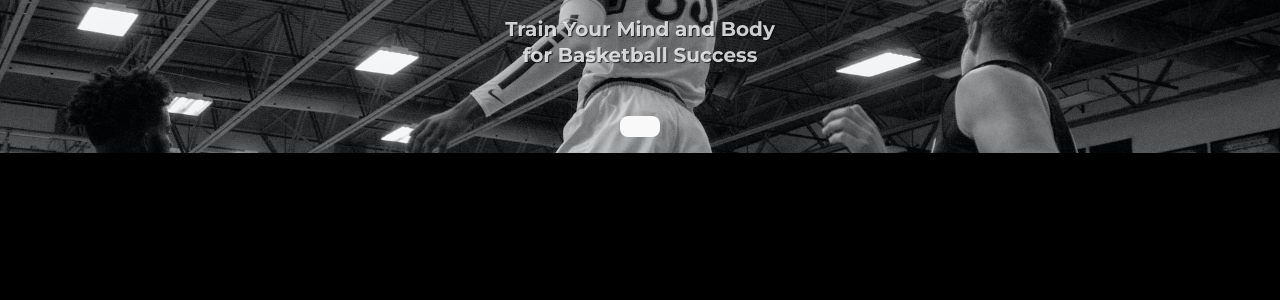
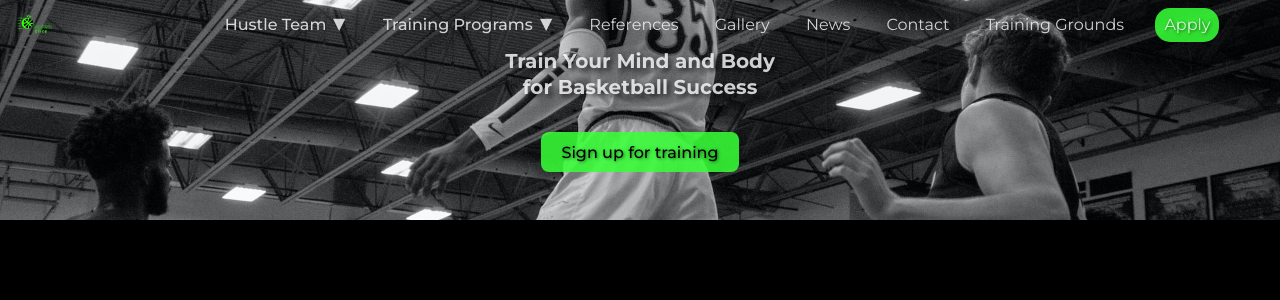
Before and after one commit to anthonyjprater/chosen-elite, a Vue app: page / in a window 1280 px wide. Shown: the top 300 px of the page. Built offline with nearby package versions, Linux system fonts and the light colour scheme.

Commit message:
main hero header

```diff
--- a/src/App.vue
+++ b/src/App.vue
@@ -1,6 +1,6 @@
 <script setup>
 // import HelloWorld from './components/HelloWorld.vue'
-// import MainHeader from './components/headers/MainHeader.vue'
+import MainHeader from './components/headers/MainHeader.vue'
 // import MainFooter from './components/footers/MainFooter.vue'
 import MainHero from './components/heros/MainHero.vue';
 </script>
--- a/src/components/headers/MainHeader.vue
+++ b/src/components/headers/MainHeader.vue
@@ -1,9 +1,15 @@
 <script setup>
+const props = defineProps({
+  isTransparent: {
+    type: Boolean,
+    default: true,
+  },
+})
 
 </script>
 
 <template>
-    <header class="header">
+    <header class="header" :class="{ transparent: isTransparent }">
         <a href="#">
           <img src="/elite-logo.svg" class="logo" alt=""/>
           <span class="sr-only">Go to Team Chosen Elite Home Page</span>
@@ -19,7 +25,7 @@
             </svg>
             <span class="sr-only">Main menu</span>
             </button>
-            <ul>
+            <ul :class="{ transparent: isTransparent }">
                 <li class="has-sub-menu">
                   <button class="sub-menu-trigger">Hustle Team</button>
                   <ul class="sub-menu">
@@ -55,6 +61,10 @@ header {
   display: flex;
   justify-content: space-between;
   background-color: var(--grey);
+}
+header.transparent,
+nav.main-nav ul.transparent {
+  background: transparent;
 }
 
 .logo {
--- a/src/components/heros/MainHero.vue
+++ b/src/components/heros/MainHero.vue
@@ -1,11 +1,16 @@
 <script setup>
+import { ref } from 'vue'
+import MainHeader from '../headers/MainHeader.vue'
+
+const transparent = ref(true)
 
 </script>
 
 <template>
   <div class="main-hero">
+    <MainHeader :isTransparent="transparent"/>
     <h1 class="hero-headline">Train Your Mind and Body for Basketball Success</h1>
-    <button></button>
+    <button class="sign-up">Sign up for training</button>
   </div>
 </template>
 
@@ -15,10 +20,10 @@
   flex-direction: column;
   align-items: center;
   justify-content: center;
-      gap: 3rem;
+  gap: 2rem;
   width: 100vw;
   background: center/ cover no-repeat url("/placeholder-bg.jpg");
-      padding: 1rem;
+  padding: 3rem;
 }
 h1 {
   font-size: 1.25rem;
@@ -26,6 +31,26 @@
   width: max(30%,200px);
   text-wrap: balance;
   line-height: 1.3;
-      text-shadow: 1px 1px 1px rgba(0, 0, 0, 0.7);
+  text-shadow: 3px 3px 5px rgba(0, 0, 0, 0.7);
+}
+
+button.sign-up {
+  background-color: var(--green);
+  text-shadow: 1px 1px 3px rgba(0, 0, 0, 0.5);
+  border-radius: 8px;
+}
+
+.main-hero > header {
+  width: 100vw;
+  position: fixed;
+  top: 0;
+}
+
+.main-nav ul {
+  background-color: none;
+}
+
+@media (min-width: 768px) {
+
 }
 </style>
--- a/src/main.js
+++ b/src/main.js
@@ -4,127 +4,127 @@ import App from './App.vue'
 
 createApp(App).mount('#app')
 
-// // MENU NAVIGATION-------------------------------------------------------------------------------------------------------
-// const nav = document.querySelector('.main-nav')
-// const trigger = document.querySelector('.menu-trigger')
-// const menu = document.querySelector('.main-nav ul')
-// const footerMenu = document.querySelectorAll('.footer-sub-menu')
+// MENU NAVIGATION-------------------------------------------------------------------------------------------------------
+const nav = document.querySelector('.main-nav')
+const trigger = document.querySelector('.menu-trigger')
+const menu = document.querySelector('.main-nav ul')
+const footerMenu = document.querySelectorAll('.footer-sub-menu')
 
-// // Hide menu on open.
-// menu.classList.add('hide')
+// Hide menu on open.
+menu.classList.add('hide')
 
-// // Toggle menu open/closed.
-// const toggleMenu = (status) => {
-//   if (status == 'false') {
-//     menu.classList.remove('hide')
-//     trigger.setAttribute('aria-expanded', 'true')
-//     trigger.setAttribute('aria-label', 'Close submenu.')
-//   } else {
-//     menu.classList.add('hide')
-//     trigger.setAttribute('aria-expanded', 'false')
-//     trigger.setAttribute('aria-label', 'Open submenu.')
-//   }
-// }
+// Toggle menu open/closed.
+const toggleMenu = (status) => {
+  if (status == 'false') {
+    menu.classList.remove('hide')
+    trigger.setAttribute('aria-expanded', 'true')
+    trigger.setAttribute('aria-label', 'Close submenu.')
+  } else {
+    menu.classList.add('hide')
+    trigger.setAttribute('aria-expanded', 'false')
+    trigger.setAttribute('aria-label', 'Open submenu.')
+  }
+}
 
-// // Set initial state for the button.
-// trigger.setAttribute('aria-expanded', 'false')
-// trigger.setAttribute('aria-label', 'Open submenu.')
+// Set initial state for the button.
+trigger.setAttribute('aria-expanded', 'false')
+trigger.setAttribute('aria-label', 'Open submenu.')
 
-// // Listen for button click
-// trigger.addEventListener('click', function () {
-//   const status = trigger.getAttribute('aria-expanded')
-//   toggleMenu(status)
-// })
+// Listen for button click
+trigger.addEventListener('click', function () {
+  const status = trigger.getAttribute('aria-expanded')
+  toggleMenu(status)
+})
 
-// // Close menu when user tabs outside the menu.
-// document.addEventListener('focusin', (e) => {
-//   if (e.target.closest('nav') !== nav && window.innerWidth < 800) {
-//     toggleMenu(true)
-//   }
-// })
+// Close menu when user tabs outside the menu.
+document.addEventListener('focusin', (e) => {
+  if (e.target.closest('nav') !== nav && window.innerWidth < 800) {
+    toggleMenu(true)
+  }
+})
 
-// // Close menu when user clicks outside the menu.
-// document.addEventListener('click', (e) => {
-//   if (e.target.closest('nav') !== nav && window.innerWidth < 800) {
-//     toggleMenu(true)
-//   }
-// })
+// Close menu when user clicks outside the menu.
+document.addEventListener('click', (e) => {
+  if (e.target.closest('nav') !== nav && window.innerWidth < 800) {
+    toggleMenu(true)
+  }
+})
 
-// // UNHIDE MENU ON LARGE SCREENS
-// if (window.innerWidth > 768) {
-//   menu.classList.remove('hide')
-// }
+// UNHIDE MENU ON LARGE SCREENS
+if (window.innerWidth > 768) {
+  menu.classList.remove('hide')
+}
 
-// // SUB-MENU NAVIGATION-------------------------------------------------------------------------------
-// // Find all sub-menus.
-// const subMenus = document.querySelectorAll('.main-nav ul ul')
-// // Find all sub-menu trigger buttons. */
-// const menuTriggers = document.querySelectorAll('.sub-menu-trigger')
+// SUB-MENU NAVIGATION-------------------------------------------------------------------------------
+// Find all sub-menus.
+const subMenus = document.querySelectorAll('.main-nav ul ul')
+// Find all sub-menu trigger buttons. */
+const menuTriggers = document.querySelectorAll('.sub-menu-trigger')
 
-// // Hide all sub-menus.
-// subMenus.forEach((subMenu) => {
-//   subMenu.classList.add('hide')
-// })
+// Hide all sub-menus.
+subMenus.forEach((subMenu) => {
+  subMenu.classList.add('hide')
+})
 
-// /**
-//  * Toggle sub-menu open/closed.
-//  * @param {DOM node} parent
-//  * @param {boolean} status
-//  */
-// const toggleSubMenu = (parent, status) => {
-//   const trigger = parent.querySelector('button')
-//   const subMenu = parent.querySelector('ul')
-//   if (status == 'false') {
-//     parent.classList.add('open')
-//     subMenu.classList.remove('hide')
-//     trigger.setAttribute('aria-expanded', 'true')
-//     trigger.setAttribute('aria-label', 'Close news menu.')
-//   } else {
-//     parent.classList.remove('open')
-//     subMenu.classList.add('hide')
-//     trigger.setAttribute('aria-expanded', 'false')
-//     trigger.setAttribute('aria-label', 'Open news menu.')
-//   }
-// }
+/**
+ * Toggle sub-menu open/closed.
+ * @param {DOM node} parent
+ * @param {boolean} status
+ */
+const toggleSubMenu = (parent, status) => {
+  const trigger = parent.querySelector('button')
+  const subMenu = parent.querySelector('ul')
+  if (status == 'false') {
+    parent.classList.add('open')
+    subMenu.classList.remove('hide')
+    trigger.setAttribute('aria-expanded', 'true')
+    trigger.setAttribute('aria-label', 'Close news menu.')
+  } else {
+    parent.classList.remove('open')
+    subMenu.classList.add('hide')
+    trigger.setAttribute('aria-expanded', 'false')
+    trigger.setAttribute('aria-label', 'Open news menu.')
+  }
+}
 
-// // For each trigger button:
-// // - add a down-arrow
-// // - set aria attributes
-// // - add event listener
-// menuTriggers.forEach((trigger) => {
-//   trigger.classList.add('sub')
-//   trigger.setAttribute('aria-expanded', 'false')
-//   trigger.setAttribute('aria-label', 'Open news menu.')
-//   trigger.addEventListener('click', function () {
-//     const parent = trigger.parentElement
-//     const status = trigger.getAttribute('aria-expanded')
-//     toggleSubMenu(parent, status)
-//   })
-// })
+// For each trigger button:
+// - add a down-arrow
+// - set aria attributes
+// - add event listener
+menuTriggers.forEach((trigger) => {
+  trigger.classList.add('sub')
+  trigger.setAttribute('aria-expanded', 'false')
+  trigger.setAttribute('aria-label', 'Open news menu.')
+  trigger.addEventListener('click', function () {
+    const parent = trigger.parentElement
+    const status = trigger.getAttribute('aria-expanded')
+    toggleSubMenu(parent, status)
+  })
+})
 
-// // Close sub-menus when user tabs outside menu.
-// document.addEventListener('focusin', (e) => {
-//   let currentSubMenu = document.querySelector('.open')
-//   if (
-//     currentSubMenu &&
-//     e.target.closest('.has-sub-menu') !== currentSubMenu &&
-//     window.innerWidth < 768
-//   ) {
-//     toggleSubMenu(currentSubMenu, true)
-//   }
-// })
+// Close sub-menus when user tabs outside menu.
+document.addEventListener('focusin', (e) => {
+  let currentSubMenu = document.querySelector('.open')
+  if (
+    currentSubMenu &&
+    e.target.closest('.has-sub-menu') !== currentSubMenu &&
+    window.innerWidth < 768
+  ) {
+    toggleSubMenu(currentSubMenu, true)
+  }
+})
 
-// // Close sub-menus when user clicks outside menu.
-// document.addEventListener('click', (e) => {
-//   let currentSubMenu = document.querySelector('.open')
-//   if (
-//     currentSubMenu &&
-//     e.target.closest('.has-sub-menu') !== currentSubMenu &&
-//     window.innerWidth < 768
-//   ) {
-//     toggleSubMenu(currentSubMenu, true)
-//   }
-// })
+// Close sub-menus when user clicks outside menu.
+document.addEventListener('click', (e) => {
+  let currentSubMenu = document.querySelector('.open')
+  if (
+    currentSubMenu &&
+    e.target.closest('.has-sub-menu') !== currentSubMenu &&
+    window.innerWidth < 768
+  ) {
+    toggleSubMenu(currentSubMenu, true)
+  }
+})
 
 // // FOOTER NAVIGATION-------------------------------------------------------------------
 // const footerSubMenus = document.querySelectorAll('.footer-nav ul ul')
@@ -211,15 +211,15 @@ createApp(App).mount('#app')
 //   })
 // }
 
-function reportWindowSize() {
-  footerMenu.forEach((subMenu) => {
-    // if (window.innerWidth > 768) {
-    //   subMenu.classList.remove('hide')
-    // }
-    window.innerWidth > 768
-      ? subMenu.classList.remove('.hide')
-      : subMenu.classList.add('.hide')
-  })
-}
+// function reportWindowSize() {
+//   footerMenu.forEach((subMenu) => {
+//     // if (window.innerWidth > 768) {
+//     //   subMenu.classList.remove('hide')
+//     // }
+//     window.innerWidth > 768
+//       ? subMenu.classList.remove('.hide')
+//       : subMenu.classList.add('.hide')
+//   })
+// }
 
-window.onresize = reportWindowSize
+// window.onresize = reportWindowSize
```
Lines whose indentation alone changed are shown as unchanged.
